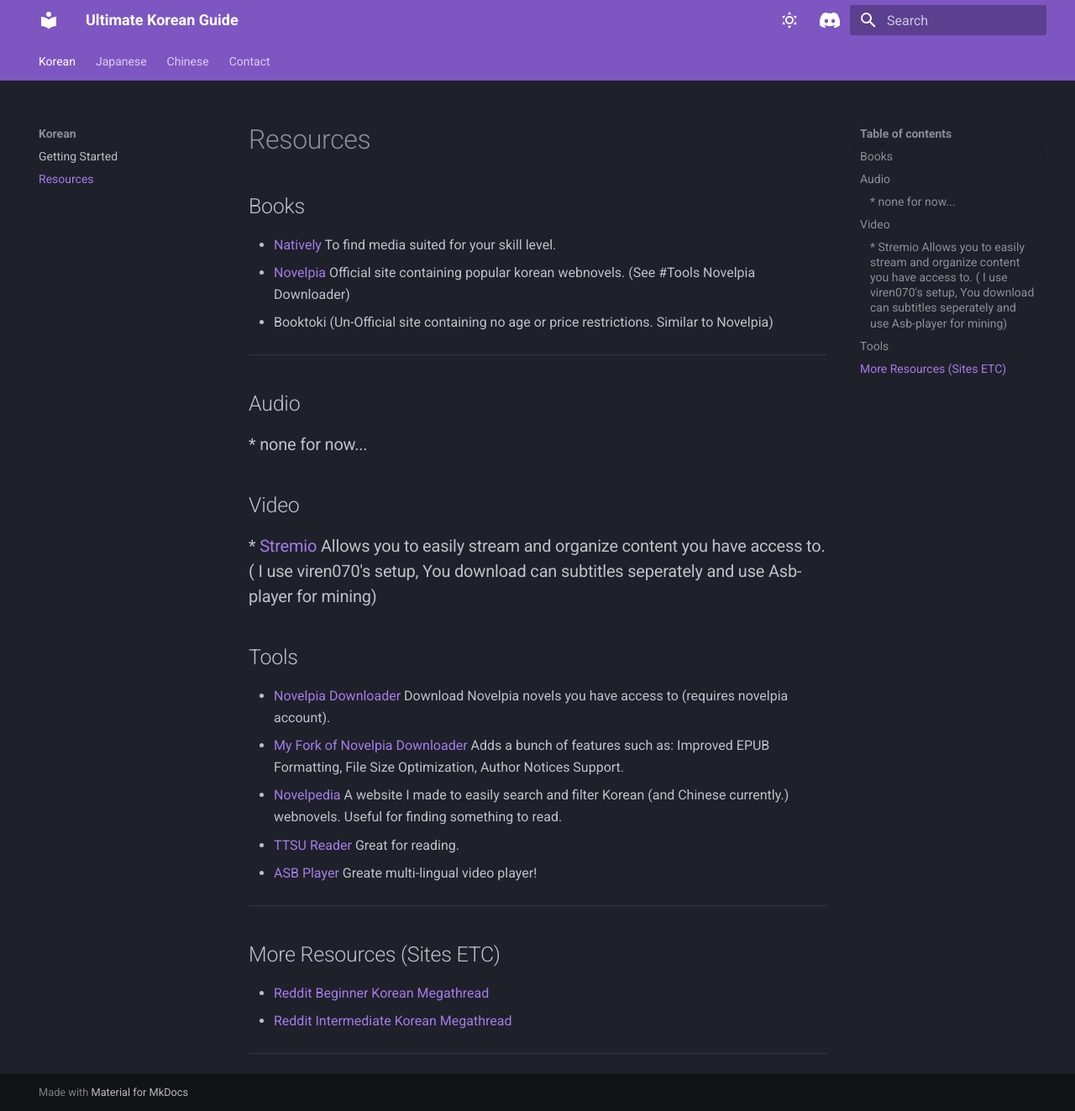
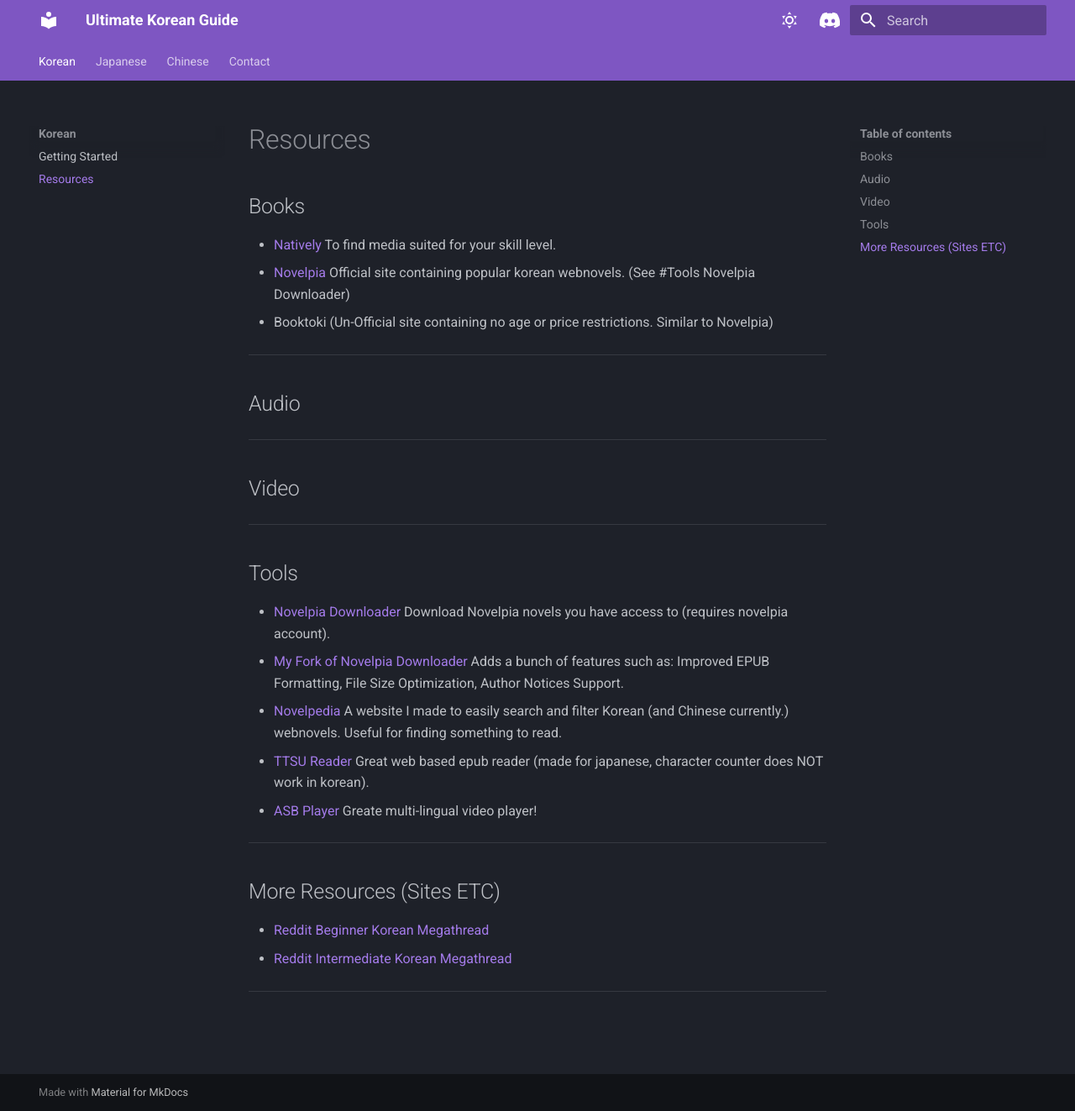
Before and after one commit to SpazzTL/SpazzTL.github.io, an MkDocs documentation site: the page built from docs/koreanresources.md, in a window 1280 px wide and 1323 px high. Shown: the whole window at 84% size. Built offline with MkDocs 1.6.1 and Material for MkDocs 9.7.7, drawn with Linux system fonts in a browser that asks for light colours; some web fonts are replaced.

Commit message:
Weird txt formatting

```diff
--- a/docs/koreanresources.md
+++ b/docs/koreanresources.md
@@ -6,16 +6,17 @@
 
 ---
 # Audio
-* none for now...
+
 ---
 # Video
-* [Stremio](https://web.stremio.com/) Allows you to easily stream and organize content you have access to. ( I use viren070's setup, You download can subtitles seperately and use Asb-player for mining)
+
+
 ---
 # Tools
 * <a href="https://github.com/CjangCjengh/NovelpiaDownloader/releases" target="_blank" rel="noopener">Novelpia Downloader</a> Download Novelpia novels you have access to (requires novelpia account).
 * <a href="https://github.com/SpazzTL/NovelpiaDownloader" target="_blank" rel="noopener">My Fork of Novelpia Downloader</a> Adds a bunch of features such as: Improved EPUB Formatting, File Size Optimization, Author Notices Support.
 * <a href="https://spazztl.github.io/Novelpedia/" target="_blank" rel="noopener">Novelpedia</a> A website I made to easily search and filter Korean (and Chinese currently.) webnovels. Useful for finding something to read.
-* <a href="https://reader.ttsu.app" target="_blank" rel="noopener"> TTSU Reader </a> Great for reading.
+* <a href="https://reader.ttsu.app" target="_blank" rel="noopener"> TTSU Reader </a> Great web based epub reader (made for japanese, character counter does NOT work in korean).
 * <a href="https://github.com/killergerbah/asbplayer" target="_blank" rel="noopener"> ASB Player </a> Greate multi-lingual video player!
 ---
 # More Resources (Sites ETC)
```
